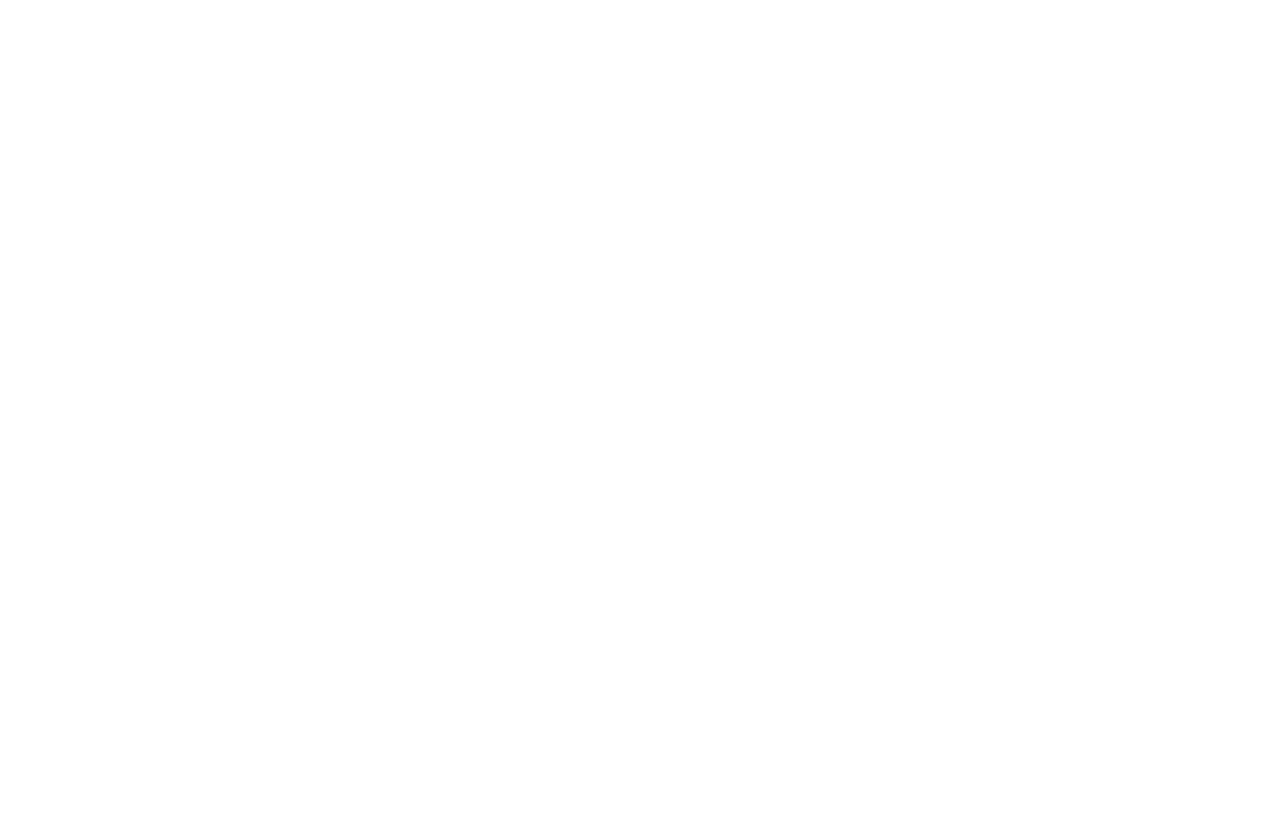
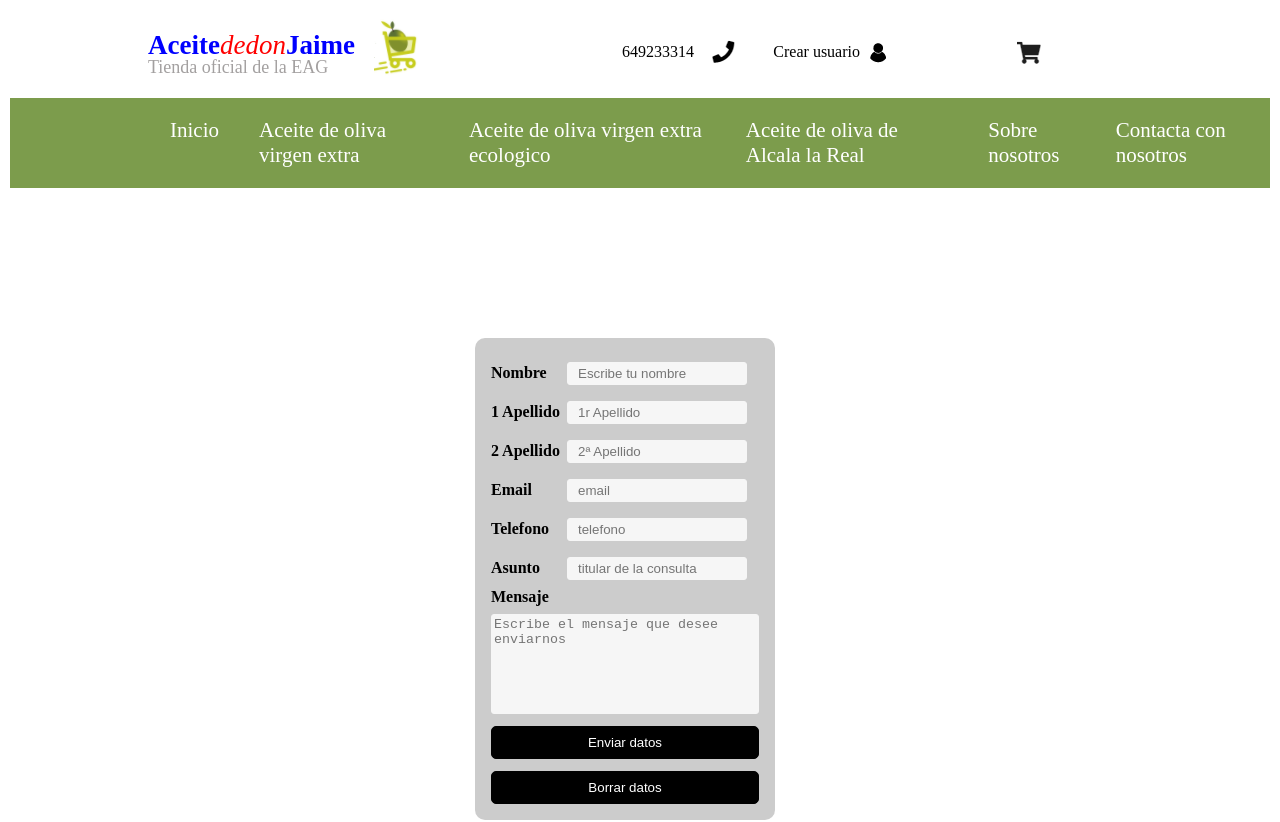
Before and after one commit to JaimePa25/ProyectoWeblms, a plain HTML site: page paginaweb/paginas/formulario.html in a window 1280 px wide. Before the commit the page ends 800 px from the top, so only its background shows below. Drawn offline with Linux system fonts and the light colour scheme.

Commit message:
Add files via upload

```diff
--- a/paginaweb/estilo.css
+++ b/paginaweb/estilo.css
@@ -171,3 +171,84 @@ footer>article{
 	float: left;
 	margin-left: 100px;
 }
+
+
+/* Css de el formulario. */
+
+*{box-sizing:border-box;}
+
+form{
+	margin: auto;
+	width:300px;
+	padding:16px;
+	border-radius:10px;
+	background-color:#ccc;
+}
+
+form label{
+	width:72px;
+	font-weight:bold;
+	display:inline-block;
+}
+
+form input[type="text"],
+form input[type="email"],
+form input[type="tel"]{
+	width:180px;
+	padding:3px 10px;
+	border:1px solid #f6f6f6;
+	border-radius:3px;
+	background-color:#f6f6f6;
+	margin:8px 0;
+	display:inline-block;
+}
+
+form input[type="submit"],
+form input[type="reset"]{
+	width:100%;
+	padding:8px 16px;
+	margin-top:12px;
+	border:1px solid #000;
+	border-radius:5px;
+	display:block;
+	color:#fff;
+	background-color:#000;
+}
+
+form input[type="submit"],
+form input[type="reset"]:hover{
+	cursor:pointer;
+}
+
+textarea{
+	width:100%;
+	height:100px;
+	border:1px solid #f6f6f6;
+	border-radius:3px;
+	background-color:#f6f6f6;
+	margin:8px 0;
+	resize:none;
+	display:block;
+}
+
+#secion_formulario{
+	margin-top: 150px;
+}
+
+
+/* Pagina aceite de oliva virgen extra */
+
+#fotos_aceite>article{
+	float: left;
+	margin: 40px;
+	width: 200px;
+
+}
+
+
+
+
+#fotos_aceite>article>header{
+	text-align: center;
+	margin-left: 70px;
+}
--- a/paginaweb/paginas/formulario.html
+++ b/paginaweb/paginas/formulario.html
@@ -1,9 +1,101 @@
 <!DOCTYPE html>
 <html lang="es">
 <head>
-	<title></title>
+
+	<meta/ charset="utf-8">
+	<title>Contacta con nosotros</title>
+	<link rel="stylesheet" type="text/css" href="../estilo.css">
+	<link rel="shortcut icon" type="image/jpg" href="../imagenes/favicon.png"/>
+
 </head>
+
 <body>
+
+		<header>
+
+		<p class="header_1"> <strong>Aceite</strong>dedon<strong>Jaime</strong></p>
+		<p class="header_2">Tienda oficial de la EAG</p>
+
+		<link rel="stylesheet" type="text/css" href=""><img id="foto1" src="../imagenes/foto1.png">
+
+		<div id="header_izquierda">
+
+			<img src="../imagenes/telefono.png">
+
+			<div id="numero">
+				<span>649233314</span>
+			</div>
+
+			<div id="usuario">
+				<span>Crear usuario</span>
+			</div>
+
+			<img src="../imagenes/usuario.png">
+			<img src="../imagenes/carrito.png">
+
+		</div>
+
+		</header>
+
+		<main>
+
+			<nav class="menu">
+
+				<div id="caja_menu">
+					<ul>
+						<li><a href="../index.html">Inicio</a></li>
+						<li><a href="#">Aceite de oliva virgen extra</a></li>
+						<li> <a href="#">Aceite de oliva virgen extra ecologico</a></li>
+						<li><a href="#">Aceite de oliva de Alcala la Real</a></li>
+						<li><a href="#">Sobre nosotros</a>
+						<li><a href="formulario.html">Contacta con nosotros</a>
+
+						</li>
+					</ul>
+
+				</div>
+
+			</nav>
+
+			<section id="secion_formulario">
+
+				<form action="#" target="" method="get" name="formDatosPersonales">
+
+					<label for="nombre">Nombre</label>
+					<input type="text" name="nombre" id="nombre" placeholder="Escribe tu nombre"/>
+
+					<label for="apellidos"> 1 Apellido</label>
+					<input type="text" name="apellidos" id="apellidos" placeholder="1r Apellido"/>
+
+					<label for="apellidos">2 Apellido</label>
+					<input type="text" name="apellidos" id="apellidos_2" placeholder="2ª Apellido"/>
+
+					<label for="email" />Email</label>
+					<input type="email" name="email" id="email" placeholder="email" required />
+
+					<label for="telefono" />Telefono</label>
+					<input type="tel" name="telefono" id="telefono" placeholder="telefono" required />
+
+					<label for="asunto">Asunto</label>
+					<input type ="text" name="asunto" id="asunto" placeholder="titular de la consulta"/>
+
+					<label for="mensaje">Mensaje</label>
+					<textarea name="mensaje" for="mensaje" placeholder="Escribe el mensaje que desee enviarnos" maxlength="300"></textarea>
+
+					<input type="submit" name="enviar" value="Enviar datos"/>
+					<input type="reset" name="borrar" value="Borrar datos">
+
+				</form>
+
+			</section>
+
+
+		</main>
+
+		<footer>
+
+
+		</footer>
 
 </body>
 </html>
```
Also changed, not shown: paginaweb/index.html (+6 -5 lines), paginaweb/paginas/virgenextra.html (added, +256 -0 lines), paginaweb/imagenes/fondo.jpg (added), paginaweb/imagenes/virgenextra/extra1.jpg (added), paginaweb/imagenes/virgenextra/extra10.jpg (added), paginaweb/imagenes/virgenextra/extra11.jpg (added), paginaweb/imagenes/virgenextra/extra12.jpg (added), paginaweb/imagenes/virgenextra/extra13.jpg (added), paginaweb/imagenes/virgenextra/extra14.jpg (added), paginaweb/imagenes/virgenextra/extra2.jpg (added), paginaweb/imagenes/virgenextra/extra3.jpg (added), paginaweb/imagenes/virgenextra/extra4.jpg (added), paginaweb/imagenes/virgenextra/extra5.jpg (added), paginaweb/imagenes/virgenextra/extra6.jpg (added), 3 more files.
